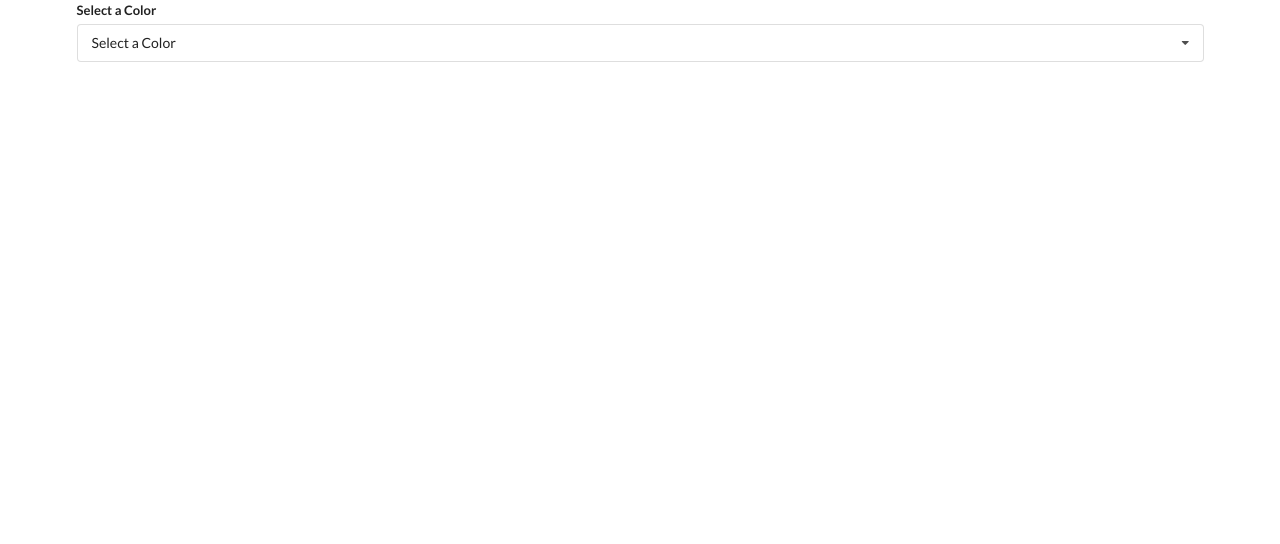
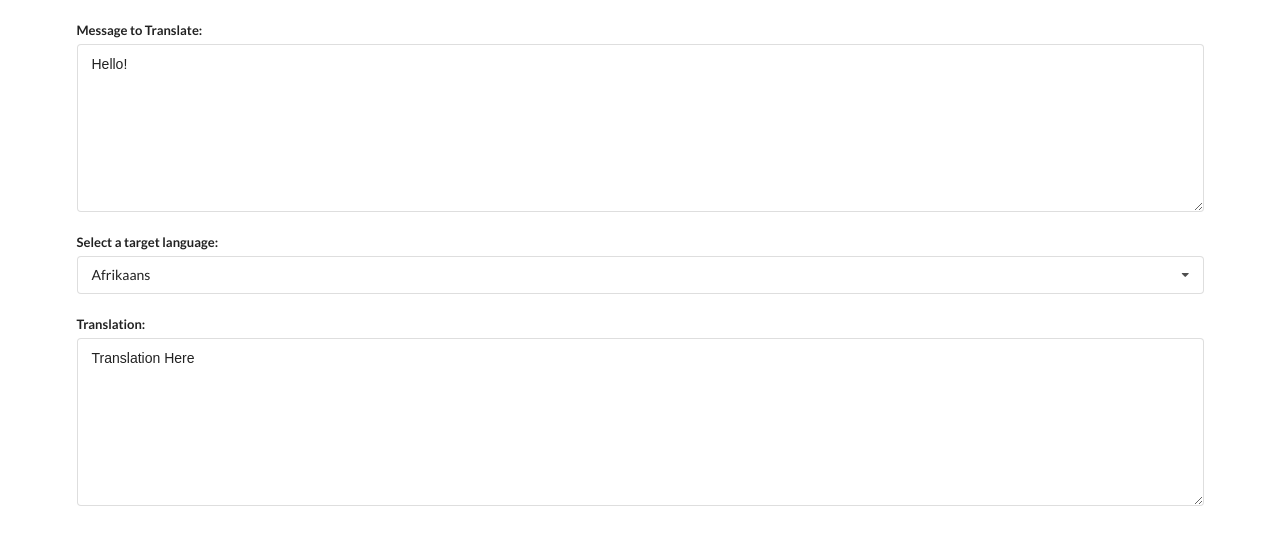
Before and after one commit to Beschuetzer/React, a React (Create React App) app in the folder widgets/: page / in a window 1280 px wide. Shown: the top 544 px of the page. Built offline with nearby package versions, Linux system fonts and the light colour scheme.

Commit message:
Add skeleton for convert

```diff
--- a/widgets/src/App.js
+++ b/widgets/src/App.js
@@ -3,6 +3,7 @@ import React from 'react';
 import Accordion from './components/Accordion';
 import Dropdown from './components/Dropdown';
 import Search from './components/Search';
+import Translate from './components/Translate';
 
 const items = [
     {
@@ -50,7 +51,8 @@ const App = () => {
         <div className="ui container">
             {/* <Accordion items={items}/> */}
             {/* <Search/> */}
-            <Dropdown options={dropDownOptions} labelText="Select a Color" selected={selected} onSelectedChange={setSelected}/>
+             {/* <Dropdown options={dropDownOptions} labelText="Select a Color" selected={selected} onSelectedChange={setSelected}/> */}
+             <Translate/>
         </div>
     );
 }
--- /dev/null
+++ b/widgets/src/components/Convert.js
@@ -0,0 +1,51 @@
+import axios from 'axios';
+import React from 'react';
+import {useState, useEffect} from 'react';
+
+const googleTranslateApiKey = "AIzaSyCHUCmpR7cT_yDFHC98CZJy2LTms-IwDlM"
+
+
+const Convert = ({source, target}) => {
+    const [debouncedSource, setDebouncedSource] = useState(source);
+    const [debouncedTarget, setDebouncedTarget] = useState(target);
+    console.log('source =', source);
+    console.log('target =', target);
+
+    useEffect(() => {
+        const timeoutIdSource = setTimeout(() => {
+            setDebouncedSource(source);
+        }, 1000);
+        const timeoutIdTarget = setTimeout(() => {
+            setDebouncedTarget(target);
+        }, 1000);
+
+        return (() => {
+            clearTimeout(timeoutIdSource);
+            clearTimeout(timeoutIdTarget);
+        });
+    }, [source, target]);
+
+    useEffect(() => {
+        if (debouncedSource && debouncedTarget) {
+            // axios.post('https://translation.googleapis.com/language/translate/v2', {}, {
+            //     params: {
+            //         q: source,
+            //         target,
+            //         key: googleTranslateApiKey,
+            //     }
+            // })
+        }
+        else return;
+    }, [debouncedSource, debouncedTarget])
+
+    return (
+        <div className="ui form">
+            <div className="field ">
+                <label htmlFor="translationText">Translation:</label>
+                <textarea defaultValue="Translation Here" id="translationText" className="ui input segment"/>
+            </div>
+        </div>
+    );
+}
+
+export default Convert;
--- a/widgets/src/components/Dropdown.js
+++ b/widgets/src/components/Dropdown.js
@@ -4,42 +4,19 @@ import {useState, useEffect, useRef} from 'react';
 const Dropdown = (({options, labelText, selected, onSelectedChange}) => {
     const [isOpen, setIsOpen] = useState(false);
     const ref = useRef();
-    console.log('isOpen =', isOpen);
-    console.log('options =', options);
-    console.log('labelText =', labelText);
-    console.log('variable =', selected);
-    console.log('setter =', onSelectedChange);
-
+    let trimmedLabelText = labelText.trim();
+    if (trimmedLabelText[trimmedLabelText.length - 1] !== ':') trimmedLabelText += ':';
     //setup a body event listner on first render
     useEffect(() => {
         document.body.addEventListener('click', handleBodyClick)
     }, []);
 
     const handleBodyClick = (e) => {
-        console.log('e.target =', e.target);
         if (ref.current && ref.current.contains(e.target)) {
-            console.log('returning------------------------------------------------');
-            // setIsOpen(true);
             return
         }
         setIsOpen(false);
     }
-
-    // useEffect(() => {
-    //     const onBodyClick = (event) => {
-    //      if (ref.current && ref.current.contains(event.target)) {
-    //         return;
-    //       }
-
-    //       setOpen(false);
-    //     };
-
-    //     document.body.addEventListener('click', onBodyClick);
-
-    //     return () => {
-    //       document.body.removeEventListener('click', onBodyClick);
-    //     };
-    //   }, []);
 
     const optionsRendered = options.map(option => {
         if (option.label === selected) return null;
@@ -51,10 +28,10 @@ const Dropdown = (({options, labelText, selected, onSelectedChange}) => {
     return (
         <div className="ui form">
             <div className="field">
-                <label className="label">{labelText}</label>
+                <label className="label">{trimmedLabelText}</label>
                 <div ref={ref} onClick={() => setIsOpen(!isOpen)} className={`ui selection dropdown ${isOpen ? 'visible active' : ''}`}>
                     <i className="dropdown icon"></i>
-                    <div className="text">{selected ? selected : labelText}</div>
+                    <div className="text">{selected ? selected : trimmedLabelText}</div>
                     <div className={`menu ${isOpen ? 'visible transition' : ''}`}>
                         {optionsRendered}
                     </div>
--- /dev/null
+++ b/widgets/src/components/Translate.js
@@ -0,0 +1,58 @@
+import React from 'react';
+import {useState, useEffect} from 'react';
+import Dropdown from './Dropdown';
+import Convert from './Convert';
+
+const languageOptions = [
+    {
+        label: 'Afrikaans',
+        value: 'af',
+    },
+    {
+        label: 'Arabic',
+        value: 'ar',
+    },
+    {
+        label: 'Hindi',
+        value: 'hi',
+    },
+]
+
+const Translate = () => {
+    const [language, setLanguage] = useState(languageOptions[0].label);
+    const [msgToTranslate, setMsgToTranslate] = useState('Hello!')
+    const languageCode = languageOptions.map(option => {
+        if (option.label === language) return option.value;
+        return null;
+    })
+    console.log('languageCode =', languageCode);
+    return (
+        <div className="ui">
+            <br/>
+            <div className="ui form">
+                <div className="field">
+                    <label htmlFor="msgToTranslate">Message to Translate: </label>
+                    <textarea
+                        id="msgToTranslate"
+                        type="text"
+                        className="ui input segment"
+                        placeholder="Type message to translate"
+                        value={msgToTranslate}
+                        onChange={e => setMsgToTranslate(e.target.value)}
+                    />
+                </div>
+            </div>
+            <br/>
+            <Dropdown
+                options={languageOptions}
+                labelText="Select a target language:"
+                selected={language}
+                onSelectedChange={setLanguage}
+            />
+            <br/>
+            <Convert source={msgToTranslate} target={language}/>
+        </div>
+    );
+}
+
+export default Translate;
```
